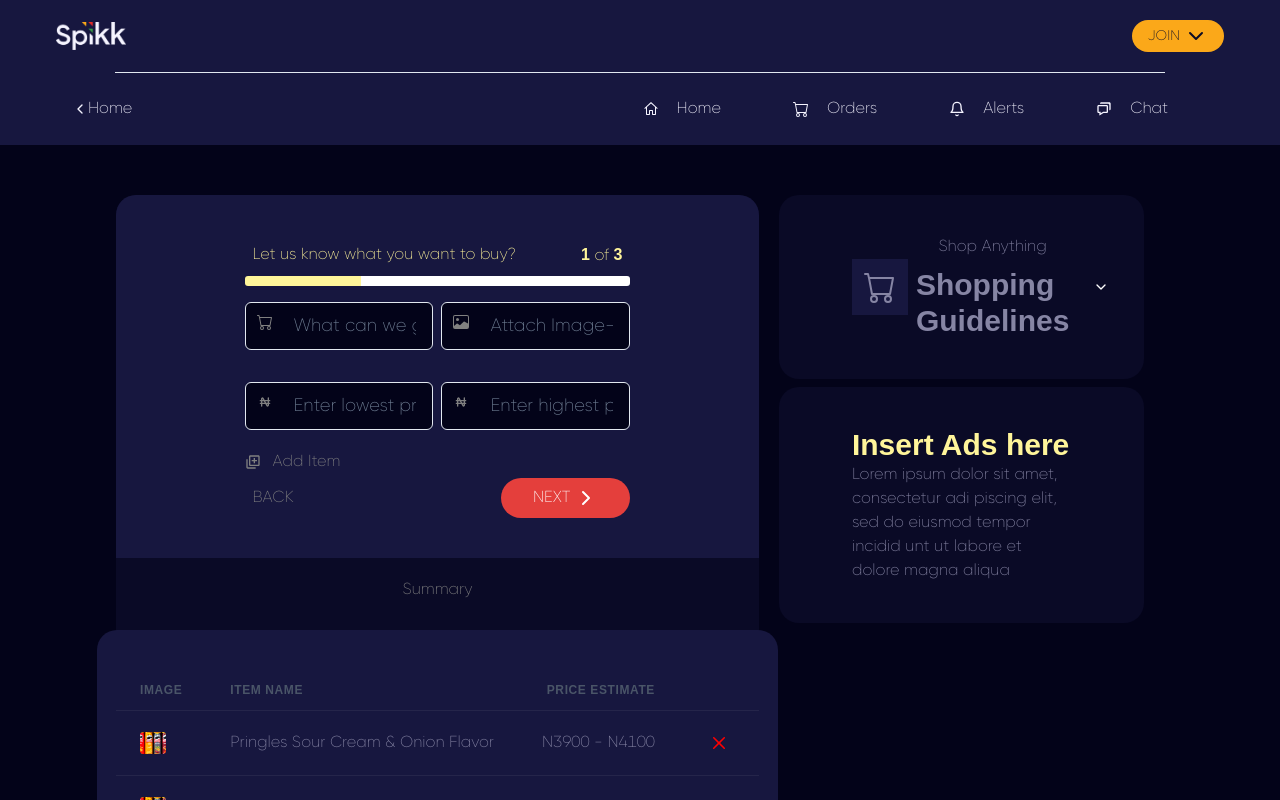
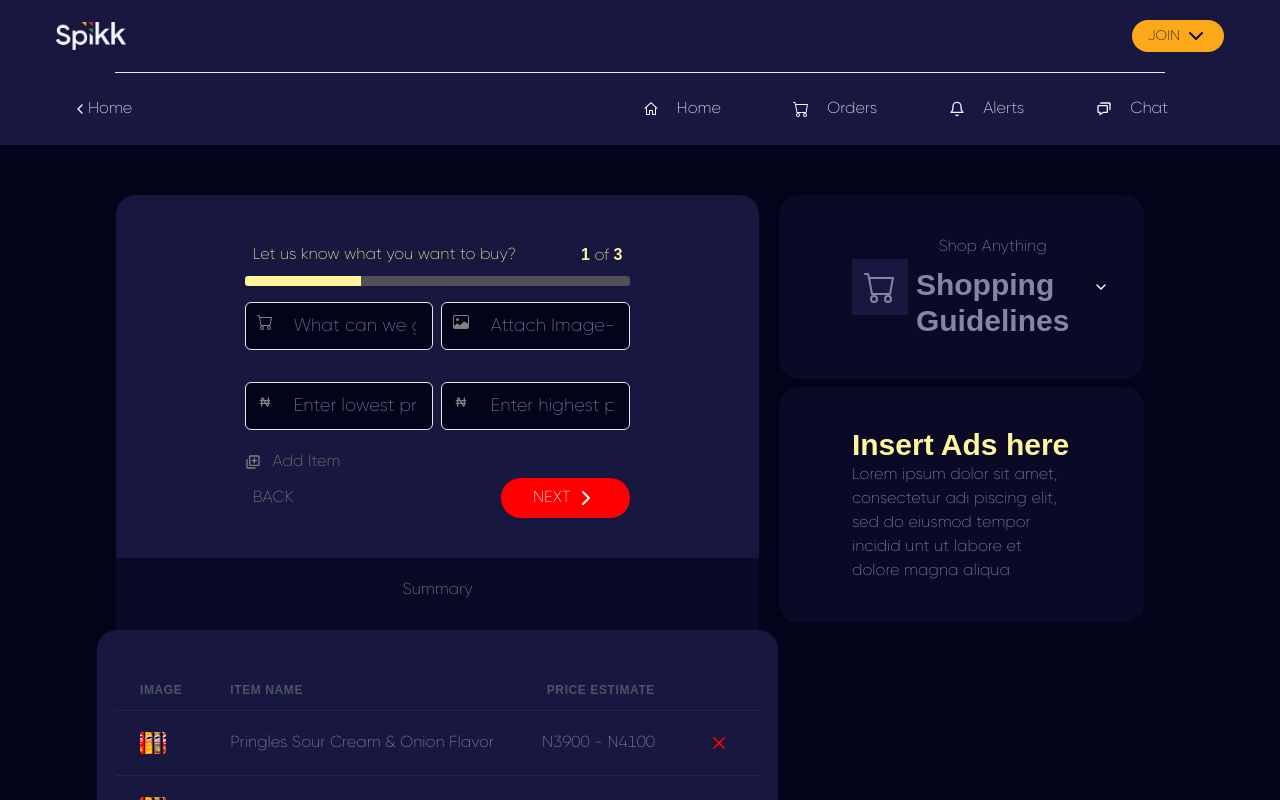
Before and after one commit to cargle-org/spikk-web-frontend, a React (Create React App) app: page /buy-anything in a window 1280 px wide. Shown: the top 800 px of the page. Built offline with nearby package versions, Linux system fonts and the light colour scheme; a web font is replaced by a local one.

Commit message:
made a change

```diff
--- a/src/pages/BuyAnything/BuyAnything.tsx
+++ b/src/pages/BuyAnything/BuyAnything.tsx
@@ -47,7 +47,7 @@ function BuyAnything2() {
                                 </Box>
 
                             </Flex>
-                            <div style={{height: '10px', borderRadius:'3px', background: "linear-gradient(to right, #FFF59A 0%,#FFF59A 30%,#000000 30%,white 30%,white 100%)"}} >
+                            <div style={{height: '10px', borderRadius:'3px', background: "linear-gradient(to right, #FFF59A 0%,#FFF59A 30%,#000000 30%,rgba(255, 245, 154, 0.25) 30%,rgba(255, 245, 154, 0.25) 100%)"}} >
 
                             </div>
 
@@ -86,7 +86,6 @@ function BuyAnything2() {
 
                             </HStack>
                             <HStack>
-                                {/* <SiAddthis color="white" /> */}
                                 <BiAddToQueue width={20} color="gray"/>
                                 <Box p='1'>
                                     <Text color={'gray'}>
--- a/src/pages/BuyAnything/BuyAnythingLocation.tsx
+++ b/src/pages/BuyAnything/BuyAnythingLocation.tsx
@@ -52,7 +52,7 @@ function BuyAnythingStep2() {
                                     </Box>
 
                                 </Flex>
-                                <div style={{height: '10px', borderRadius:'3px', background: "linear-gradient(to right, #FFF59A 0%,#FFF59A 67%,#000000 67%,white 67%,white 100%)"}} >
+                                <div style={{height: '10px', borderRadius:'3px', background: "linear-gradient(to right, #FFF59A 0%,#FFF59A 67%,#000000 67%,rgba(255, 245, 154, 0.25) 67%,rgba(255, 245, 154, 0.25) 100%)"}} >
 
                                 </div>
 
--- a/src/pages/BuyAnything/BuyAnythingOrderSummary.tsx
+++ b/src/pages/BuyAnything/BuyAnythingOrderSummary.tsx
@@ -17,6 +17,7 @@ import { VscAdd } from "react-icons/vsc";
 import InnerHeader from "../../components/innerpages/InnerHeader";
 import InnerFooter from "../../components/landing/LandingFooter";
 import ShoppingGuidelines from "../../components/innerpages/ShoppingGuidelines";
+import { NavLink } from "react-router-dom";
 
 function BuyAnything3() {
     return (
@@ -139,11 +140,14 @@ function BuyAnything3() {
 
                         <Divider/>
                         <Flex my={10} py={10} w={'80%'}>
-                            <Box p='2'>
-                                <Text color={'gray'}>
-                                    BACK
-                                </Text>
-                            </Box>
+                            <NavLink to={"/buy-anything-location"}>
+
+                                <Box p='2'>
+                                    <Text color={'gray'}>
+                                        BACK
+                                    </Text>
+                                </Box>
+                            </NavLink>
 
                             <Spacer />
                             <Spacer />
--- a/src/utils/theme.ts
+++ b/src/utils/theme.ts
@@ -24,8 +24,8 @@ export const theme = extendTheme({
   },
   breakpoints,
   fonts: {
-    heading: '"Gilroy", sans-serif',
-    body: '"Gilroy", sans-serif'
+    heading: 'Gilroy, sans-serif',
+    body: 'Gilroy, sans-serif'
   },
   colors: {
     "spikk-header-bg" : "#0D0D26",
@@ -41,7 +41,8 @@ export const theme = extendTheme({
     "spikk-white2": "#ECEAFF",
     "spikk-gray": "#8685A4",
     "spikk-light-gray": "#CCCBEC",
-    "spikk-gold": "#B9B27F"
+    "spikk-gold": "#B9B27F",
+    "spikk-red": "red"
   },
   space: {
     14: "3.5rem",
```
